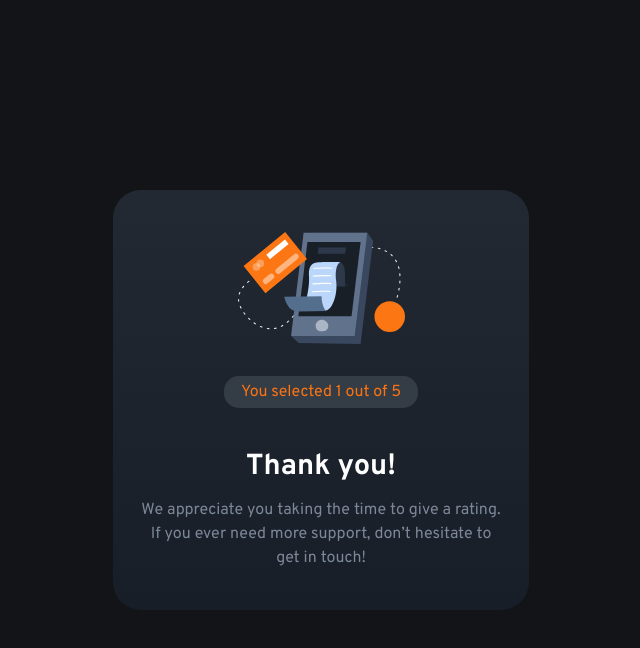
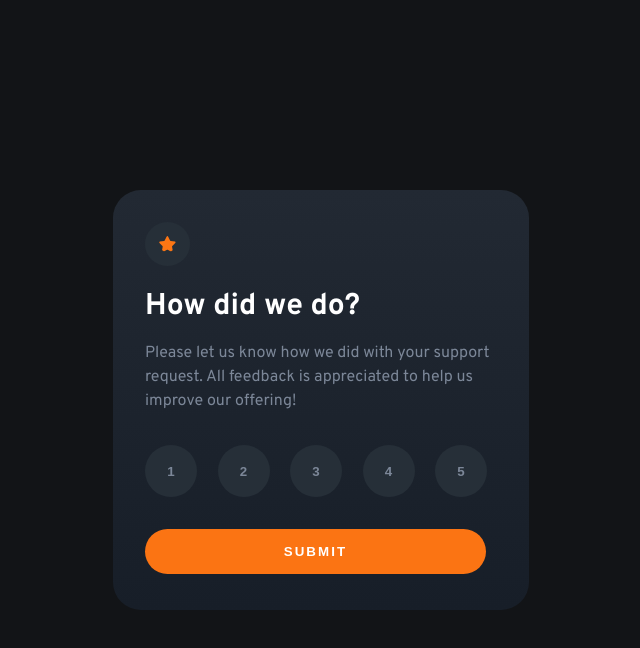
Before and after one commit to Coffeemechanics/interactive-rating-component-main, a plain HTML site: page index.html in a window 1280 px wide. Both pictures are taken after a click on the button "SUBMIT". Shown: the whole page, without its empty margins (319-959 px from the left). Drawn offline with Linux system fonts and the light colour scheme.

Commit message:
a bug has been fixed

```diff
--- a/index.html
+++ b/index.html
@@ -52,7 +52,7 @@
             <button class="rating">5</button>
           </div>
           <div class="submit-rating">
-            <button class="submit_button disabled" id="submit">submit</button>
+            <button class="submit_button" id="submit">submit</button>
           </div>
         </div>
       </div>
--- a/index.js
+++ b/index.js
@@ -3,7 +3,7 @@ const buttons = document.querySelectorAll(".rating");
 const front_card = document.querySelector(".star-text");
 const back_card = document.querySelector(".back-card");
 const score = document.querySelector(".score");
-let rating_score = 1;
+let rating_score = null;
 
 submit.addEventListener("click", clickSubmit);
 
@@ -12,6 +12,7 @@ buttons.forEach((btn) => {
 });
 
 function clickSubmit() {
+  if (!rating_score) return;
   front_card.classList.add("hide");
   score.textContent = " " + rating_score + " ";
   back_card.classList.remove("hide");
--- a/style.css
+++ b/style.css
@@ -140,6 +140,7 @@ body {
 .hidden {
   display: none;
 }
+
 @media screen and (max-width: 1000px) {
   .star-text {
     padding-left: 1.4rem;
```
